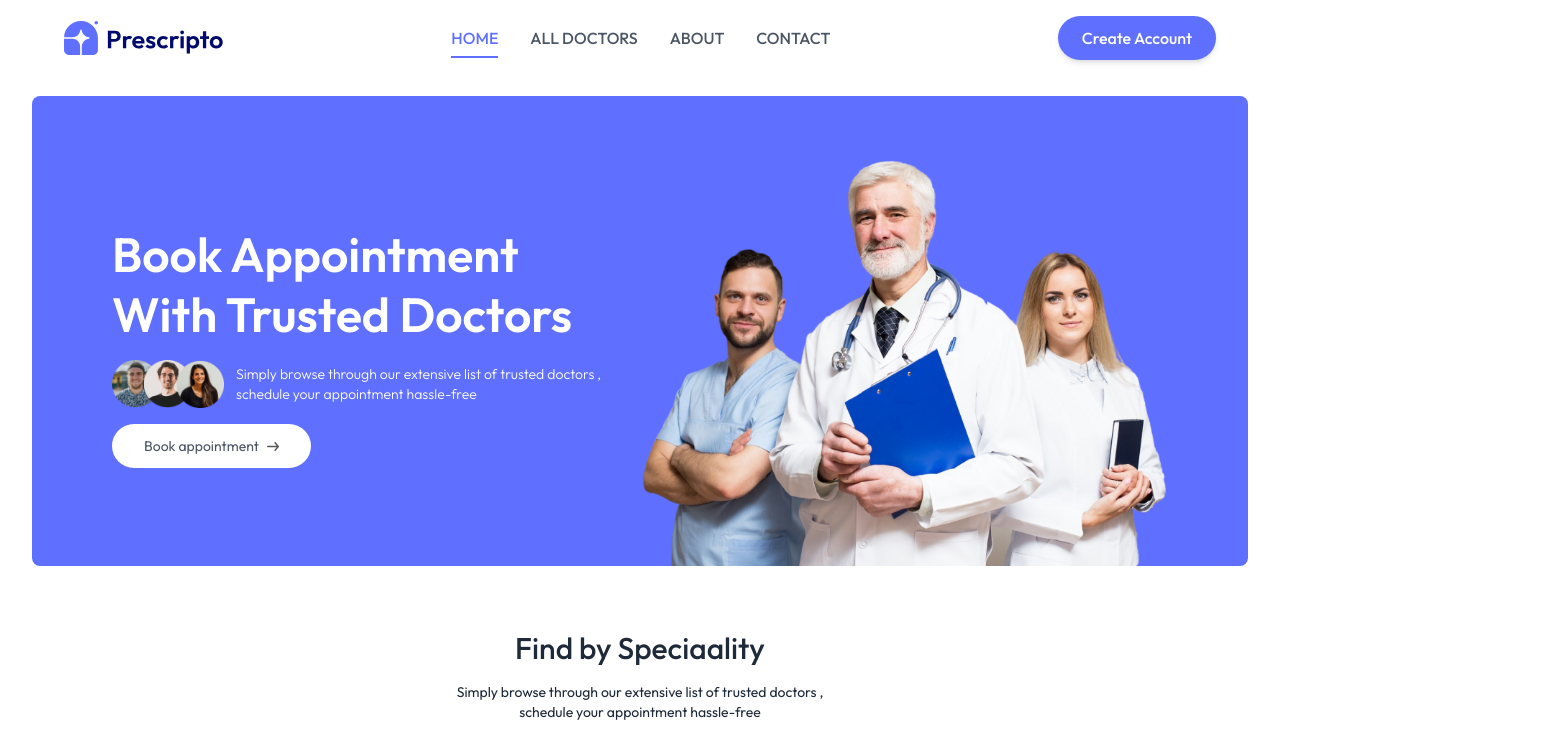
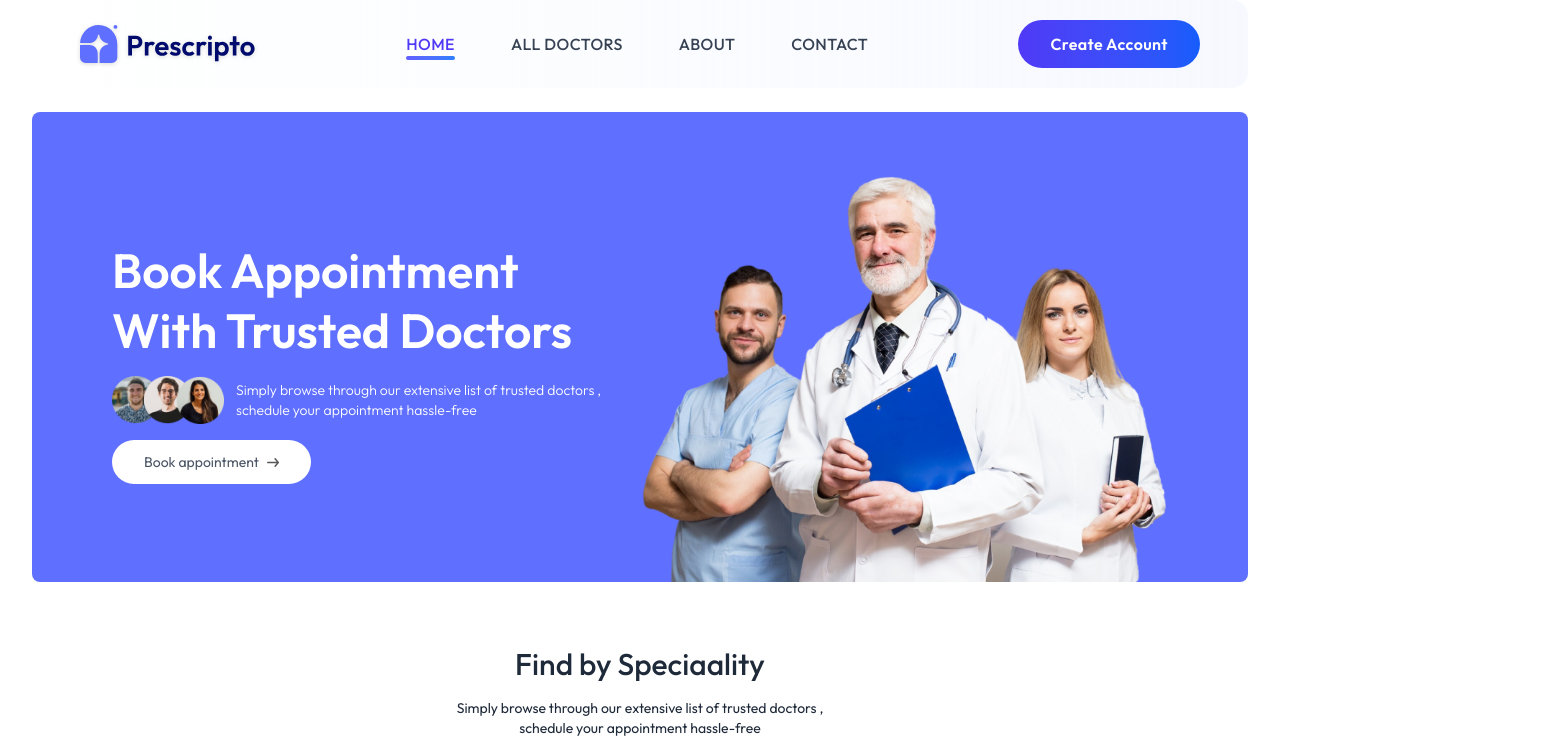
Before and after one commit to Deepanshumelkani77/Prescripto, a React (Vite) app in the folder frontend/: page / in a window 1280 px wide. Shown: the top 756 px of the page, 1568 px wide, since content can reach past the window. Built offline with nearby package versions, Linux system fonts and the light colour scheme; no server answers.

Commit message:
Refactor Navbar with improved styling and interactive design
Co-authored-by: fepayo8093 <fepayo8093@elobits.com>

```diff
--- a/frontend/src/components/Navbar.jsx
+++ b/frontend/src/components/Navbar.jsx
@@ -10,67 +10,75 @@ const Navbar = () => {
   const [showMenu, setShowMenu] = useState(false)
 
   return (
-    <nav className='bg-white  rounded-lg px-4 sm:px-6 lg:px-8 py-4 mb-5'>
+    <nav className='bg-gradient-to-r from-white via-blue-50/30 to-indigo-50/50 backdrop-blur-md rounded-2xl px-6 sm:px-8 lg:px-12 py-5 mb-6'>
       <div className='flex items-center justify-between'>
         {/* Logo */}
         <img
           onClick={() => { navigate('/') }}
-          className='w-32 sm:w-40 cursor-pointer hover:opacity-80 transition-opacity'
+          className='w-36 sm:w-44 cursor-pointer hover:scale-105 transition-all duration-300 drop-shadow-sm'
           src={assets.logo}
           alt="Prescripto Logo"
         />
 
         {/* Desktop Navigation */}
-        <ul className='hidden md:flex items-center gap-8 font-medium'>
+        <ul className='hidden md:flex items-center gap-10 font-semibold'>
           <NavLink
             to='/'
             className={({ isActive }) =>
-              `relative py-2 ${isActive ? 'text-[#5f6FFF]' : 'text-gray-600 hover:text-[#5f6FFF]'} transition-colors duration-300`
+              `relative py-3 px-2 group ${isActive ? 'text-indigo-600' : 'text-gray-700 hover:text-indigo-600'} transition-all duration-300 font-medium tracking-wide`
             }
           >
             {({ isActive }) => (
               <>
-                <li>HOME</li>
-                <div className={`absolute bottom-0 left-0 w-full h-0.5 bg-[#5f6FFF] transform scale-x-0 transition-transform duration-300 ${isActive ? 'scale-x-100' : ''}`}></div>
+                <li className='relative'>
+                  HOME
+                  <div className={`absolute -bottom-1 left-0 w-full h-1 bg-gradient-to-r from-indigo-500 to-blue-500 rounded-full transform transition-all duration-300 ${isActive ? 'scale-x-100 opacity-100' : 'scale-x-0 opacity-0 group-hover:scale-x-100 group-hover:opacity-100'}`}></div>
+                </li>
               </>
             )}
           </NavLink>
           <NavLink
             to='/doctor'
             className={({ isActive }) =>
-              `relative py-2 ${isActive ? 'text-[#5f6FFF]' : 'text-gray-600 hover:text-[#5f6FFF]'} transition-colors duration-300`
+              `relative py-3 px-2 group ${isActive ? 'text-indigo-600' : 'text-gray-700 hover:text-indigo-600'} transition-all duration-300 font-medium tracking-wide`
             }
           >
             {({ isActive }) => (
               <>
-                <li>ALL DOCTORS</li>
-                <div className={`absolute bottom-0 left-0 w-full h-0.5 bg-[#5f6FFF] transform scale-x-0 transition-transform duration-300 ${isActive ? 'scale-x-100' : ''}`}></div>
+                <li className='relative'>
+                  ALL DOCTORS
+                  <div className={`absolute -bottom-1 left-0 w-full h-1 bg-gradient-to-r from-indigo-500 to-blue-500 rounded-full transform transition-all duration-300 ${isActive ? 'scale-x-100 opacity-100' : 'scale-x-0 opacity-0 group-hover:scale-x-100 group-hover:opacity-100'}`}></div>
+                </li>
               </>
             )}
           </NavLink>
           <NavLink
             to='/about'
             className={({ isActive }) =>
-              `relative py-2 ${isActive ? 'text-[#5f6FFF]' : 'text-gray-600 hover:text-[#5f6FFF]'} transition-colors duration-300`
+              `relative py-3 px-2 group ${isActive ? 'text-indigo-600' : 'text-gray-700 hover:text-indigo-600'} transition-all duration-300 font-medium tracking-wide`
             }
           >
             {({ isActive }) => (
               <>
-                <li>ABOUT</li>
-                <div className={`absolute bottom-0 left-0 w-full h-0.5 bg-[#5f6FFF] transform scale-x-0 transition-transform duration-300 ${isActive ? 'scale-x-100' : ''}`}></div>
+                <li className='relative'>
+                  ABOUT
+                  <div className={`absolute -bottom-1 left-0 w-full h-1 bg-gradient-to-r from-indigo-500 to-blue-500 rounded-full transform transition-all duration-300 ${isActive ? 'scale-x-100 opacity-100' : 'scale-x-0 opacity-0 group-hover:scale-x-100 group-hover:opacity-100'}`}></div>
+                </li>
               </>
             )}
         </NavLink>
           <NavLink
             to='/contact'
             className={({ isActive }) =>
-              `relative py-2 ${isActive ? 'text-[#5f6FFF]' : 'text-gray-600 hover:text-[#5f6FFF]'} transition-colors duration-300`
+              `relative py-3 px-2 group ${isActive ? 'text-indigo-600' : 'text-gray-700 hover:text-indigo-600'} transition-all duration-300 font-medium tracking-wide`
             }
           >
             {({ isActive }) => (
               <>
-                <li>CONTACT</li>
-                <div className={`absolute bottom-0 left-0 w-full h-0.5 bg-[#5f6FFF] transform scale-x-0 transition-transform duration-300 ${isActive ? 'scale-x-100' : ''}`}></div>
+                <li className='relative'>
+                  CONTACT
+                  <div className={`absolute -bottom-1 left-0 w-full h-1 bg-gradient-to-r from-indigo-500 to-blue-500 rounded-full transform transition-all duration-300 ${isActive ? 'scale-x-100 opacity-100' : 'scale-x-0 opacity-0 group-hover:scale-x-100 group-hover:opacity-100'}`}></div>
+                </li>
               </>
             )}
         </NavLink>
@@ -79,36 +87,36 @@ const Navbar = () => {
         {/* User Actions */}
         <div className='flex items-center gap-4'>
           {user ? (
-            <div className='flex items-center gap-2 cursor-pointer group relative'>
+            <div className='flex items-center gap-3 cursor-pointer group relative'>
               <div className='relative'>
                 <img
                   src={assets.profile_pic}
-                  className='w-10 h-10 rounded-full border-2 border-[#5f6FFF] object-cover hover:border-[#4a5ae8] transition-colors duration-300'
+                  className='w-12 h-12 rounded-full ring-3 ring-indigo-200 object-cover group-hover:ring-indigo-300 transition-all duration-300 group-hover:scale-105'
                   alt="Profile"
                 />
                 <img
                   src={assets.dropdown_icon}
-                  className='w-3 absolute -bottom-1 -right-1 bg-white rounded-full p-0.5'
+                  className='w-4 absolute -bottom-1 -right-1 bg-white rounded-full p-1 group-hover:rotate-180 transition-transform duration-300'
                   alt="Dropdown"
                 />
               </div>
               <div className='absolute top-full right-0 pt-4 text-base font-medium text-gray-600 z-20 opacity-0 invisible group-hover:opacity-100 group-hover:visible transition-all duration-300'>
-                <div className='min-w-48 bg-white rounded-lg shadow-lg flex flex-col gap-2 p-4 border border-gray-100'>
+                <div className='min-w-52 bg-white/95 backdrop-blur-lg rounded-2xl flex flex-col gap-1 p-5'>
                   <button
                     onClick={() => { navigate("/myprofile") }}
-                    className='hover:text-[#5f6FFF] transition-colors duration-300 text-left'
+                    className='hover:text-indigo-600 hover:bg-indigo-50 transition-all duration-300 text-left py-2 px-3 rounded-xl font-medium'
                   >
                     My Profile
                   </button>
                   <button
                     onClick={() => { navigate("/myappointment") }}
-                    className='hover:text-[#5f6FFF] transition-colors duration-300 text-left'
+                    className='hover:text-indigo-600 hover:bg-indigo-50 transition-all duration-300 text-left py-2 px-3 rounded-xl font-medium'
                   >
                     My Appointment
                   </button>
                   <button
                     onClick={() => logout()}
-                    className='hover:text-[#5f6FFF] transition-colors duration-300 text-left'
+                    className='hover:text-red-600 hover:bg-red-50 transition-all duration-300 text-left py-2 px-3 rounded-xl font-medium'
                   >
                     Logout
                   </button>
@@ -118,7 +126,7 @@ const Navbar = () => {
           ) : (
             <button
               onClick={() => { setShowLogin(true) }}
-              className='hidden md:block bg-[#5f6FFF] text-white px-6 py-2.5 rounded-full font-medium hover:bg-[#4a5ae8] transform hover:scale-105 transition-all duration-300 shadow-md'
+              className='hidden md:block bg-gradient-to-r from-indigo-600 to-blue-600 hover:from-indigo-700 hover:to-blue-700 text-white px-8 py-3 rounded-full font-semibold transform hover:scale-105 transition-all duration-300 tracking-wide'
             >
               Create Account
             </button>
@@ -127,36 +135,36 @@ const Navbar = () => {
           {/* Mobile Menu Button */}
           <button
             onClick={() => setShowMenu(true)}
-            className='md:hidden p-2 hover:bg-gray-100 rounded-lg transition-colors duration-300'
+            className='md:hidden p-3 hover:bg-indigo-100 rounded-xl transition-all duration-300 group'
           >
-            <img className='w-6' src={assets.menu_icon} alt="Menu" />
+            <img className='w-6 group-hover:scale-110 transition-transform duration-300' src={assets.menu_icon} alt="Menu" />
           </button>
             </div>
             </div>
 
       {/* Mobile Menu */}
       <div
-        className={`fixed inset-0 bg-black/50 backdrop-blur-sm z-50 transition-all duration-300 ${
+        className={`fixed inset-0 bg-black/40 backdrop-blur-sm z-50 transition-all duration-300 ${
           showMenu ? 'opacity-100' : 'opacity-0 pointer-events-none'
         }`}
         onClick={() => setShowMenu(false)}
       >
         <div
-          className={`absolute right-0 top-0 bottom-0 w-72 bg-white shadow-2xl transform transition-all duration-300 ${
+          className={`absolute right-0 top-0 bottom-0 w-80 bg-gradient-to-br from-white to-indigo-50/50 backdrop-blur-xl transform transition-all duration-300 ${
             showMenu ? 'translate-x-0' : 'translate-x-full'
           }`}
           onClick={(e) => e.stopPropagation()}
         >
           {/* Mobile Menu Header */}
-          <div className='flex items-center justify-between p-6 border-b border-gray-100'>
+          <div className='flex items-center justify-between p-6'>
             <img
-              className='w-32 hover:opacity-80 transition-opacity'
+              className='w-36 hover:opacity-80 transition-opacity'
               src={assets.logo}
               alt="Prescripto Logo"
             />
             <button
               onClick={() => setShowMenu(false)}
-              className='p-2 hover:bg-gray-100 rounded-full transition-colors duration-300'
+              className='p-2 hover:bg-indigo-100 rounded-full transition-all duration-300'
             >
               <img className='w-6' src={assets.cross_icon} alt="Close" />
             </button>
@@ -164,58 +172,58 @@ const Navbar = () => {
 
           {/* Mobile Menu Content */}
           <div className='p-6'>
-            <ul className='flex flex-col gap-3'>
+            <ul className='flex flex-col gap-2'>
               <NavLink
                 onClick={() => setShowMenu(false)}
                 to='/'
                 className={({ isActive }) =>
-                  `flex items-center gap-3 px-4 py-3 rounded-xl ${
+                  `flex items-center gap-3 px-5 py-4 rounded-2xl font-semibold tracking-wide ${
                     isActive
-                      ? 'bg-[#5f6FFF] text-white shadow-md'
-                      : 'text-gray-600 hover:bg-gray-50'
+                      ? 'bg-gradient-to-r from-indigo-600 to-blue-600 text-white'
+                      : 'text-gray-700 hover:bg-indigo-100 hover:text-indigo-700'
                   } transition-all duration-300`
                 }
               >
-                <span className='text-lg font-medium'>HOME</span>
+                <span className='text-lg'>HOME</span>
               </NavLink>
               <NavLink
                 onClick={() => setShowMenu(false)}
                 to='/doctor'
                 className={({ isActive }) =>
-                  `flex items-center gap-3 px-4 py-3 rounded-xl ${
+                  `flex items-center gap-3 px-5 py-4 rounded-2xl font-semibold tracking-wide ${
                     isActive
-                      ? 'bg-[#5f6FFF] text-white shadow-md'
-                      : 'text-gray-600 hover:bg-gray-50'
+                      ? 'bg-gradient-to-r from-indigo-600 to-blue-600 text-white'
+                      : 'text-gray-700 hover:bg-indigo-100 hover:text-indigo-700'
                   } transition-all duration-300`
                 }
               >
-                <span className='text-lg font-medium'>ALL DOCTORS</span>
+                <span className='text-lg'>ALL DOCTORS</span>
               </NavLink>
               <NavLink
                 onClick={() => setShowMenu(false)}
                 to='/about'
                 className={({ isActive }) =>
-                  `flex items-center gap-3 px-4 py-3 rounded-xl ${
+                  `flex items-center gap-3 px-5 py-4 rounded-2xl font-semibold tracking-wide ${
                     isActive
-                      ? 'bg-[#5f6FFF] text-white shadow-md'
-                      : 'text-gray-600 hover:bg-gray-50'
+                      ? 'bg-gradient-to-r from-indigo-600 to-blue-600 text-white'
+                      : 'text-gray-700 hover:bg-indigo-100 hover:text-indigo-700'
                   } transition-all duration-300`
                 }
               >
-                <span className='text-lg font-medium'>ABOUT</span>
+                <span className='text-lg'>ABOUT</span>
               </NavLink>
               <NavLink
                 onClick={() => setShowMenu(false)}
                 to='/contact'
                 className={({ isActive }) =>
-                  `flex items-center gap-3 px-4 py-3 rounded-xl ${
+                  `flex items-center gap-3 px-5 py-4 rounded-2xl font-semibold tracking-wide ${
                     isActive
-                      ? 'bg-[#5f6FFF] text-white shadow-md'
-                      : 'text-gray-600 hover:bg-gray-50'
+                      ? 'bg-gradient-to-r from-indigo-600 to-blue-600 text-white'
+                      : 'text-gray-700 hover:bg-indigo-100 hover:text-indigo-700'
                   } transition-all duration-300`
                 }
               >
-                <span className='text-lg font-medium'>CONTACT</span>
+                <span className='text-lg'>CONTACT</span>
               </NavLink>
             </ul>
 
@@ -224,7 +232,7 @@ const Navbar = () => {
               <div className='mt-8'>
                 <button
                   onClick={() => { setShowLogin(true); setShowMenu(false) }}
-                  className='w-full bg-[#5f6FFF] text-white px-6 py-3 rounded-xl font-medium hover:bg-[#4a5ae8] transform hover:scale-105 transition-all duration-300 shadow-md'
+                  className='w-full bg-gradient-to-r from-indigo-600 to-blue-600 hover:from-indigo-700 hover:to-blue-700 text-white px-6 py-4 rounded-2xl font-semibold transform hover:scale-105 transition-all duration-300 tracking-wide'
                 >
                   Create Account
                 </button>
```
